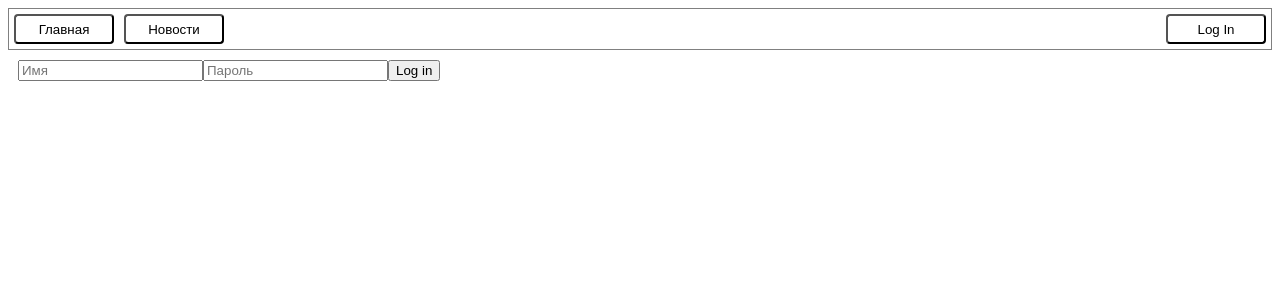
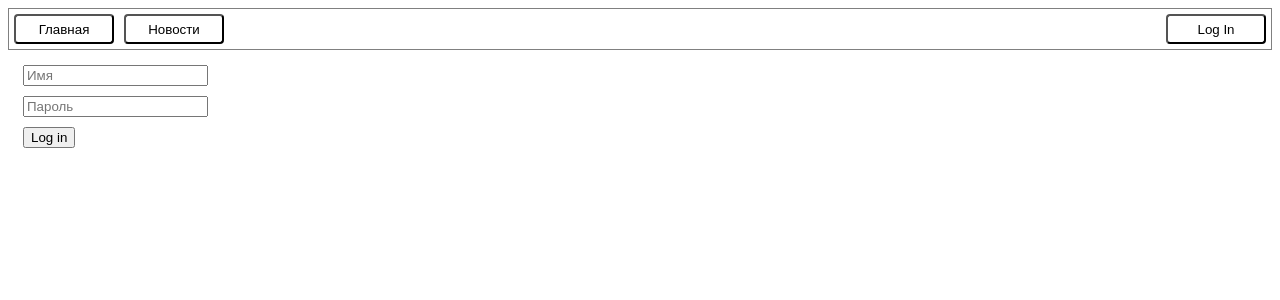
Before and after one commit to xrrrx1/OneTwoTrip-frontend-task, a React (Create React App) app: page /login in a window 1280 px wide. Shown: the top 300 px of the page. Built offline with nearby package versions, Linux system fonts and the light colour scheme.

Commit message:
change-styles

```diff
--- a/src/actions/sessionAC.js
+++ b/src/actions/sessionAC.js
@@ -11,8 +11,7 @@ export const logIn = params => async dispatch => {
     });
   } else {
     dispatch({
-      type: LOG_IN_FAILURE,
-      payload: apiData.data
+      type: LOG_IN_FAILURE
     });
   }
 };
--- a/src/components/LoginPage/LoginPage.js
+++ b/src/components/LoginPage/LoginPage.js
@@ -1,6 +1,15 @@
 import React from "react";
 import PropTypes from "prop-types";
 import { Redirect } from "react-router-dom";
+import styled from "styled-components";
+
+const StyledDiv = styled.div`
+  padding: 5px;
+  input:focus {
+    background: lightgray;
+    outline: none;
+  }
+`;
 
 class LoginPage extends React.Component {
   constructor(props) {
@@ -26,6 +35,7 @@ class LoginPage extends React.Component {
     return (
       <React.Fragment>
         <form action="" onSubmit={this.handleSubmit}>
+          <StyledDiv>
             <input
               type="text"
               name="username"
@@ -33,6 +43,8 @@ class LoginPage extends React.Component {
               onChange={this.handleChange}
               value={username}
             />
+          </StyledDiv>
+          <StyledDiv>
             <input
               type="text"
               name="password"
@@ -40,7 +52,10 @@ class LoginPage extends React.Component {
               onChange={this.handleChange}
               value={password}
             />
+          </StyledDiv>
+          <StyledDiv>
             <button type="submit">Log in</button>
+          </StyledDiv>
         </form>
       </React.Fragment>
     );
--- a/src/components/MainPage/MainPage.js
+++ b/src/components/MainPage/MainPage.js
@@ -9,7 +9,7 @@ class MainPage extends React.Component {
   render() {
     return (
       <React.Fragment>
-        <span>Main page</span>
+        <h1>Main page</h1>
       </React.Fragment>
     );
   }
--- a/src/components/NewsPage/NewsPage.js
+++ b/src/components/NewsPage/NewsPage.js
@@ -8,13 +8,12 @@ const ContainerDiv = styled.div`
   border-radius: 2px;
   background-color: #fff;
   box-shadow: 0 1px 3px 0 rgba(0, 0, 0, 0.16), 0 0 0 1px rgba(0, 0, 0, 0.04);
-  margin-top: 8px;
-  margin-bottom: 8px;
+  margin: 8px 0;
   padding: 15px;
 `;
 
 const ImgWrap = styled.div`
-  margin-right: 15px;
+  margin-left: 15px;
   width: 200px;
   height: 200px;
   img {
@@ -32,7 +31,7 @@ const TitleUrl = styled.a`
 const AuthorContainer = styled.div`
   font-size: 12px;
   line-height: 20px;
-  color: #757575;
+  color: gray;
 `;
 
 class NewsPage extends React.Component {
--- a/src/components/PageNotFound/PageNotFound.js
+++ b/src/components/PageNotFound/PageNotFound.js
@@ -9,7 +9,7 @@ class PageNotFound extends React.Component {
   render() {
     return (
       <React.Fragment>
-        <span>404 PAGE NOT FOUND</span>
+        <h1>404 PAGE NOT FOUND</h1>
       </React.Fragment>
     );
   }
```
Lines whose indentation alone changed are shown as unchanged.
